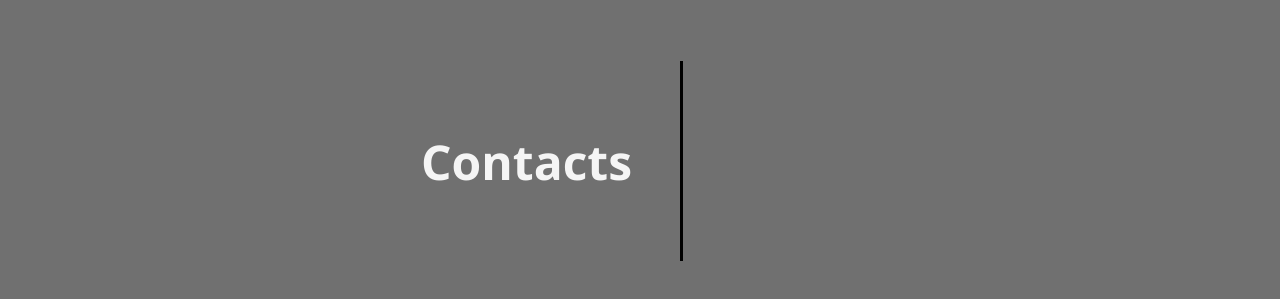
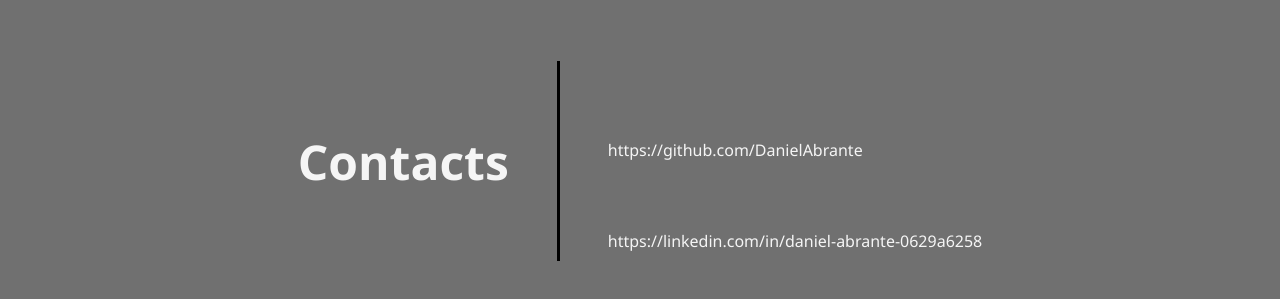
Before and after one commit to DanielAbrante/portfolio, a React (Vite) app: page / in a window 1280 px wide. Shown: the part 4832-5131 px from the top of the page. Built offline with nearby package versions, Linux system fonts and the light colour scheme; some icons are missing.

Commit message:
fix links

```diff
--- a/src/components/Contacts/index.tsx
+++ b/src/components/Contacts/index.tsx
@@ -9,9 +9,16 @@
       <div className="vertical-pipe"></div>
       <section className="social-medias">
         {contacts.map((contact) => (
-          <a href={contact.url} target="_blank">
-            <Icon icon={`mdi:${contact.social_media}`} width="64" height="64" />
-          </a>
+          <div>
+            <a href={contact.url} target="_blank">
+              <Icon
+                icon={`mdi:${contact.social_media}`}
+                width="64"
+                height="64"
+              />
+            </a>
+            <p>{contact.url}</p>
+          </div>
         ))}
       </section>
     </div>
--- a/src/data.tsx
+++ b/src/data.tsx
@@ -57,6 +57,6 @@
   },
   {
     social_media: "linkedin",
-    url: "linkedin.com/in/daniel-abrante-0629a6258",
+    url: "https://linkedin.com/in/daniel-abrante-0629a6258",
   },
 ];
```
